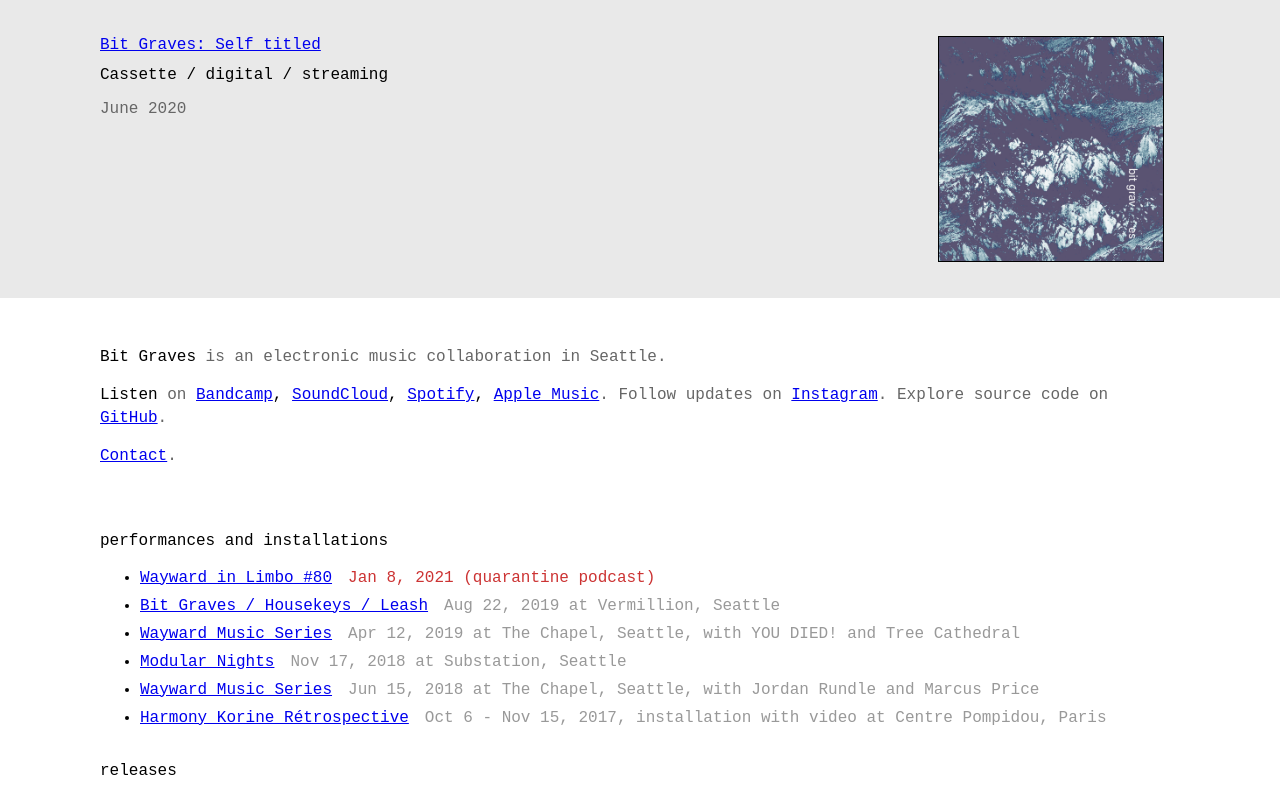
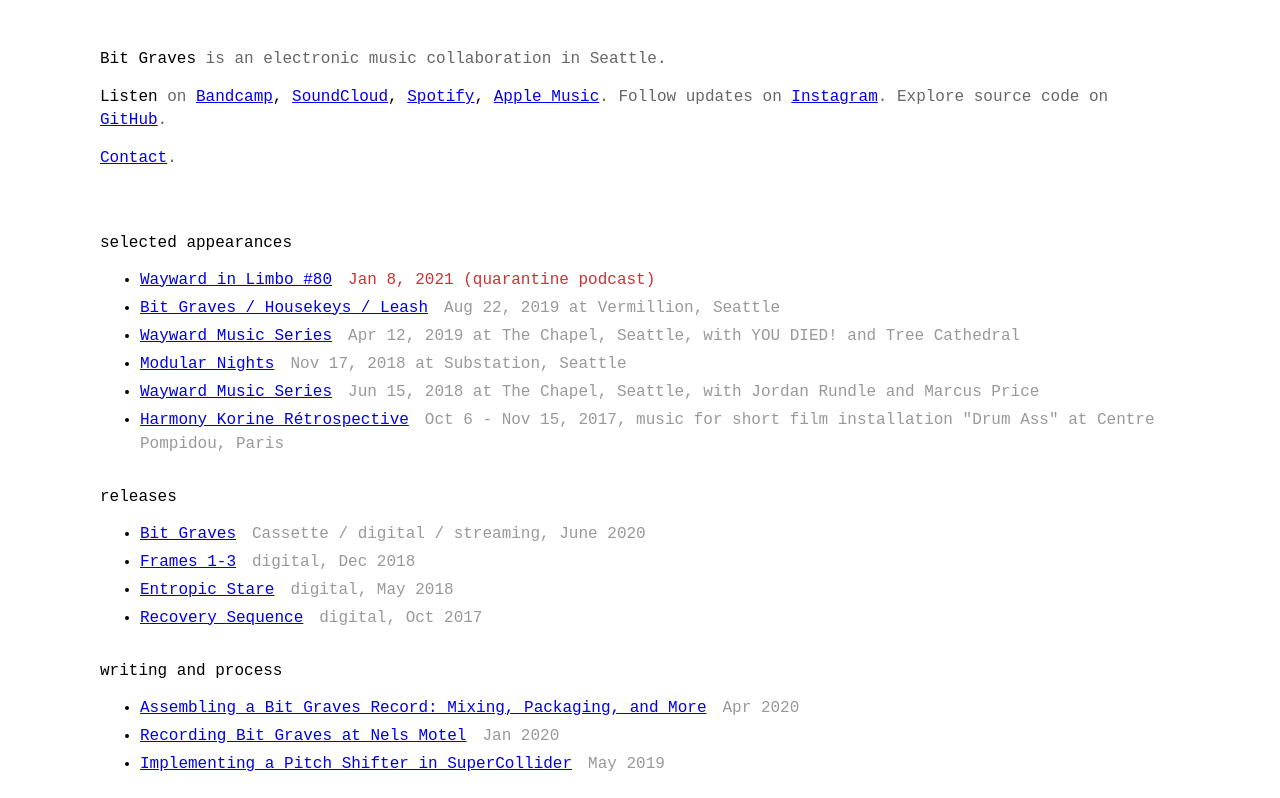
Before and after one commit to bitgraves/bitgraves-www, a React (Create React App) app: page / in a window 1280 px wide. Shown: the top 798 px of the page. Built offline with nearby package versions, Linux system fonts and the light colour scheme.

Commit message:
update harmony link, remove old video, remove social preview for now

```diff
--- a/src/App.js
+++ b/src/App.js
@@ -30,7 +30,7 @@
   { name: 'Wayward Music Series', url: 'http://www.waywardmusic.org/event/you-died-tree-cathedral-bit-graves/', details: 'Apr 12, 2019 at The Chapel, Seattle, with YOU DIED! and Tree Cathedral' },
   { name: 'Modular Nights', url: 'https://www.facebook.com/events/244738663059273/', details: 'Nov 17, 2018 at Substation, Seattle' },
   { name: 'Wayward Music Series', url: 'http://www.waywardmusic.org/event/bit-graves-jordan-rundle-marcus-price/', details: 'Jun 15, 2018 at The Chapel, Seattle, with Jordan Rundle and Marcus Price' },
-  { name: 'Harmony Korine Rétrospective', url: 'https://www.centrepompidou.fr/cpv/agenda/event.action?param.id=FR_R-c0df2f56ea7a6fce6a17a459145ac63f&param.idSource=FR_E-c0df2f56ea7a6fce6a17a459145ac63f', details: 'Oct 6 - Nov 15, 2017, installation with video at Centre Pompidou, Paris' },
+  { name: 'Harmony Korine Rétrospective', url: 'https://www.centrepompidou.fr/en/program/calendar/event/cMgReqj', details: 'Oct 6 - Nov 15, 2017, music for short film installation "Drum Ass" at Centre Pompidou, Paris' },
 ];
 
 const WRITING_LINKS = [
@@ -42,16 +42,16 @@
 const VIDEO_LINKS = [
   { name: 'Byax', url: 'https://youtu.be/SCnM5eTCtdc', details: 'live from our rehearsal space, July 27, 2020' },
   { name: 'Hexians', url: 'https://www.youtube.com/watch?v=OEYKgQQewc0', details: 'live from our rehearsal space, June 30, 2020' },
-  { name: 'Live @ Wayward Music Series', url: 'https://www.youtube.com/watch?v=gt75p-YhP8M', details: 'full set, Jun 15, 2018' },
   { name: 'Processing Chamber', url: 'https://www.youtube.com/watch?v=WAK9QDFg2so', details: 'in the living room, Aug 28, 2017' },
 ];
 
-const SOCIAL_PREVIEW = {
+const SOCIAL_PREVIEW = null;
+/* {
   title: 'Bit Graves: Self titled',
   caption: 'Cassette / digital / streaming',
   category: 'June 2020',
   url: 'https://bitgraves.bandcamp.com',
-};
+}; */
 
 class App extends Component {
   _renderLinks = (links) => {
@@ -116,7 +116,7 @@
 	  <p><span>Listen</span> on {this._renderLinksList(LISTEN_LINKS)}. Follow updates on {this._renderLinksList(SOCIAL_LINKS)}. Explore source code on {this._renderLinksList(CODE_LINKS)}.</p>
 	  <p><a href="mailto:'contact.bitgraves at gmail'">Contact</a>.</p>
 	</div>
-        {this._renderSection('performances and installations', LIVE_LINKS)}
+        {this._renderSection('selected appearances', LIVE_LINKS)}
         {this._renderSection('releases', RELEASES_LINKS)}
         {this._renderSection('writing and process', WRITING_LINKS)}
         {this._renderSection('video', VIDEO_LINKS)}
```
